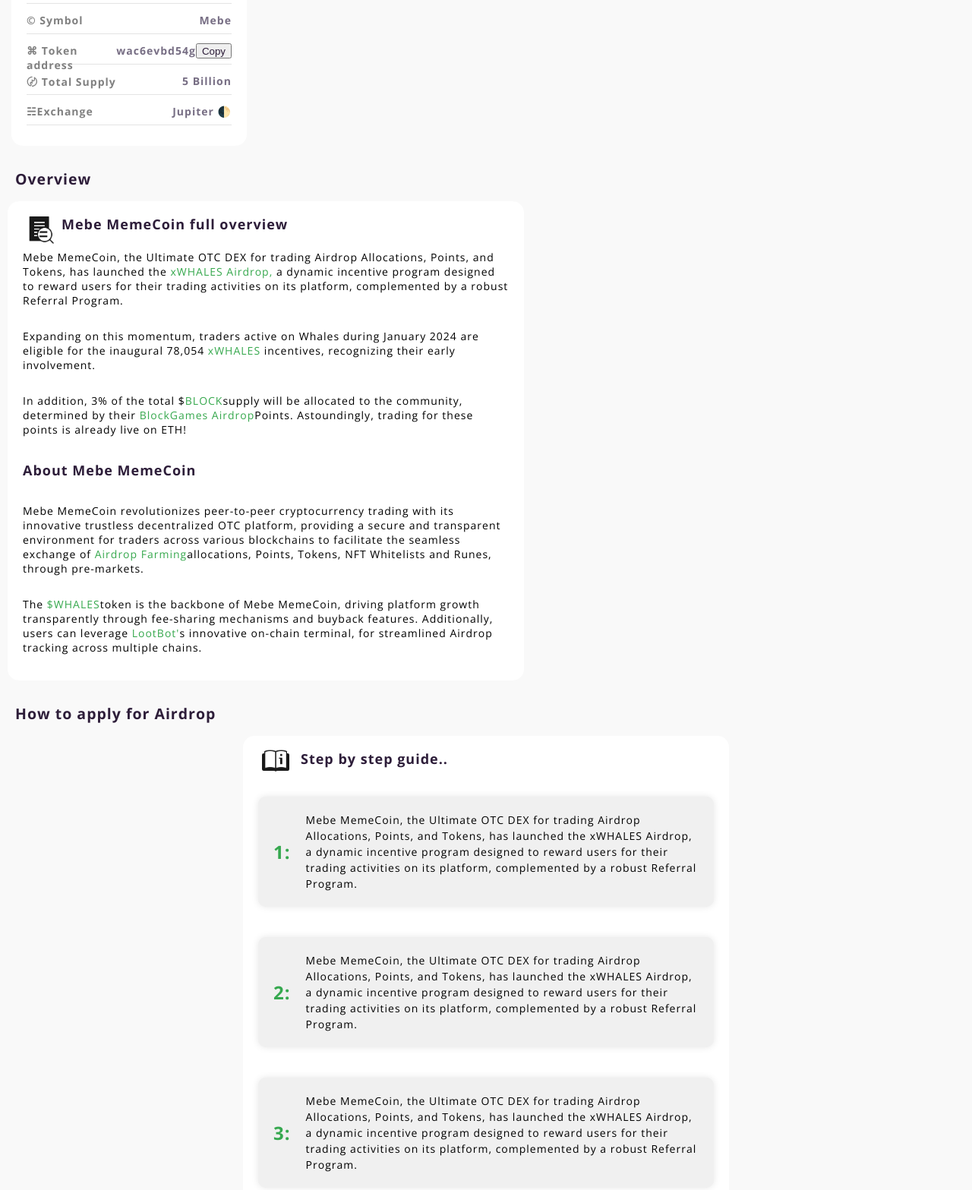
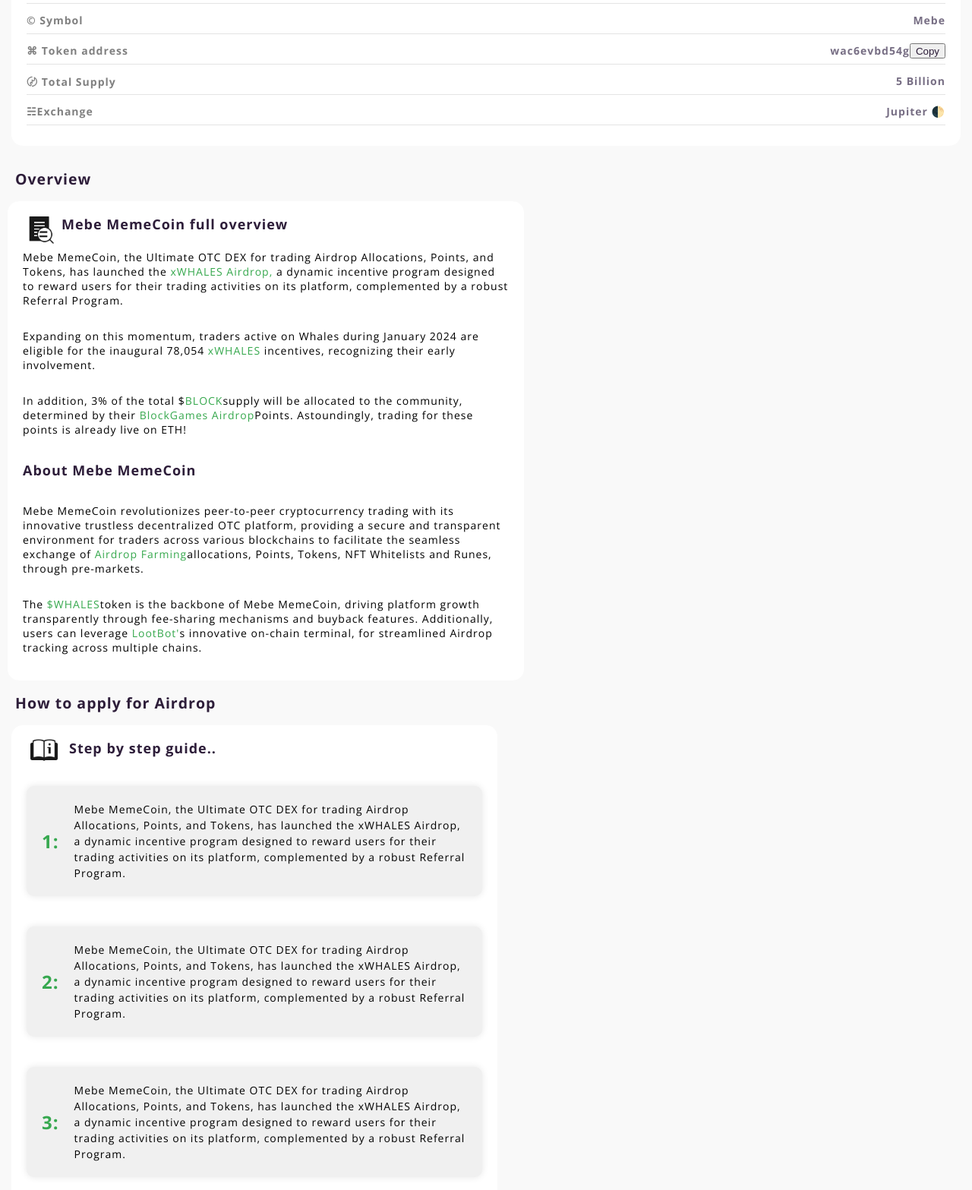
Before and after one commit to Koindrops/Index, a plain HTML site: page index-page.html in a window 1280 px wide. Shown: the part 1004-2571 px from the top of the page at 76% size. Drawn offline with nearby package versions, Linux system fonts and the light colour scheme.

Commit message:
Update styles.css

```diff
--- a/styles.css
+++ b/styles.css
@@ -363,13 +363,11 @@
         width: 50%; /* Take half of the screen width */
     }
 
-    .main-container {
+    .Ocontainer {
         margin: 0 auto; /* Center the main-container horizontally */
     }
 
-    .item3, .item2 {
-        width: calc(25% - 10px); /* Take one-fourth of the screen width with margin adjustment */
-    }
+
 
     .item2 {
         margin-top: 10px; /* Adjust spacing between item3 and item2 */
```
